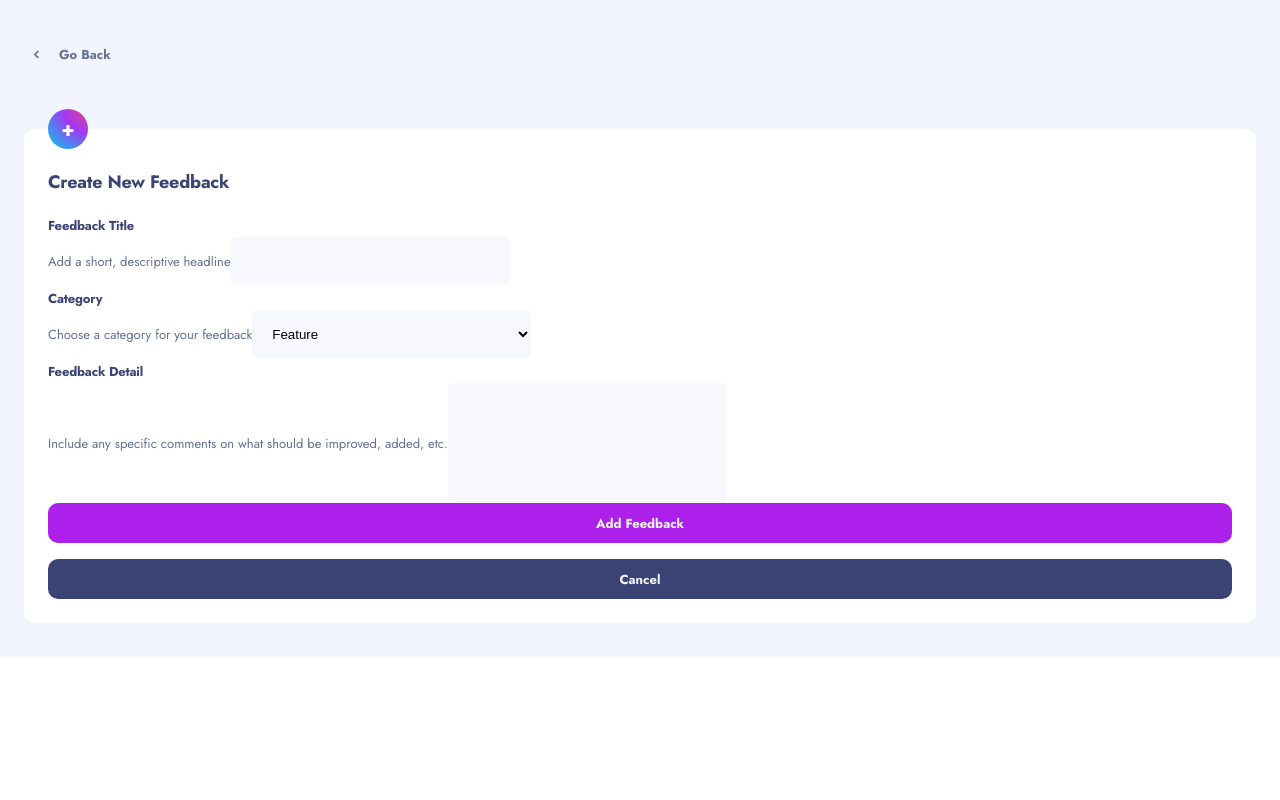
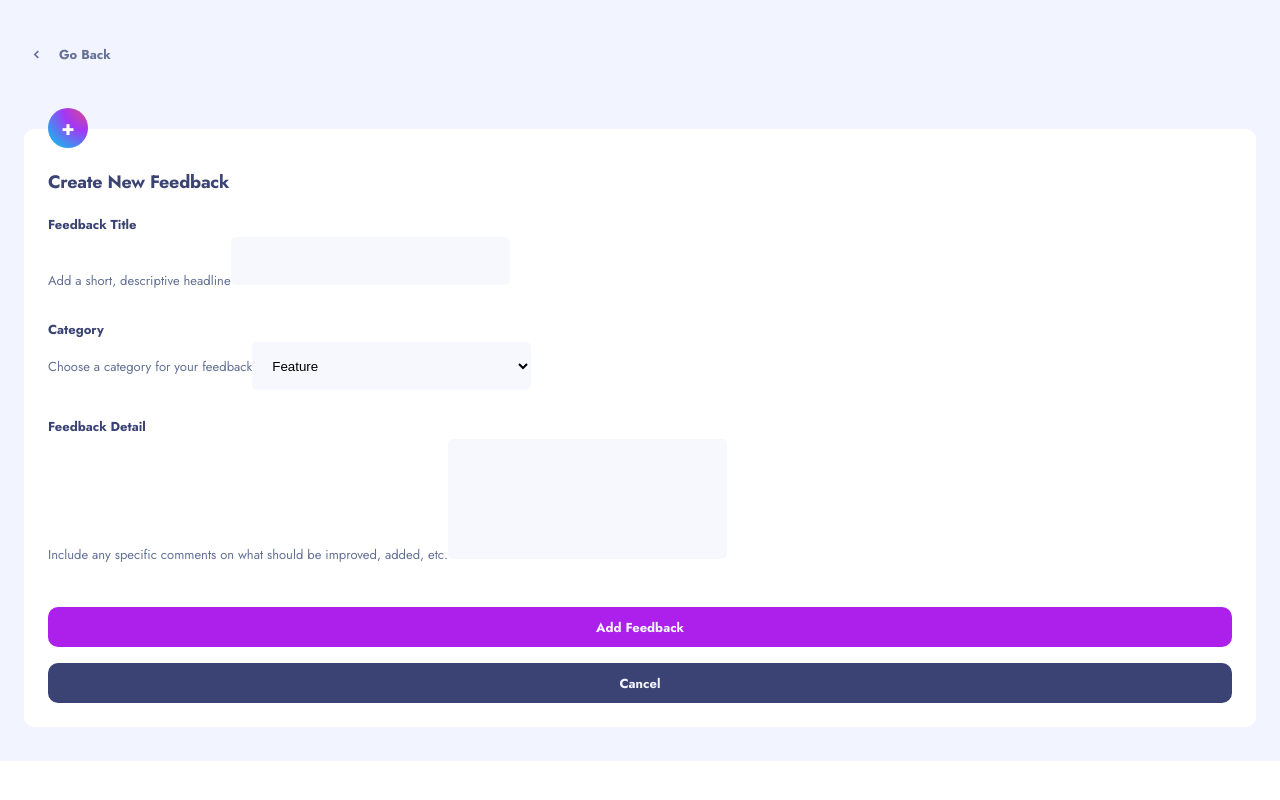
Before and after one commit to seanred360/product-feedback-app, a React (Create React App) app: page /new-feedback in a window 1280 px wide. Built offline with nearby package versions, Linux system fonts and the light colour scheme.

Commit message:
Changed text to text area and refactored styles on NewFeedback

```diff
--- a/scss/_new-feedback.scss
+++ b/scss/_new-feedback.scss
@@ -1,5 +1,5 @@
 .new-feedback-page {
-  padding: 2.125rem 1.5rem;
+  padding: 34px 24px;
   background: $grey;
 
   .__top-group {
@@ -8,16 +8,24 @@
 
   .create-new-feedback {
     position: relative;
-    padding: 1.5rem;
+    padding: 24px;
     background: $white;
     border-radius: 10px;
+
+    form {
+      font-size: 13px;
+      margin-bottom: 24px;
+      &:last-of-type {
+        margin-bottom: 40px;
+      }
+    }
 
     .__plus-circle {
       display: flex;
       align-items: center;
       justify-content: center;
       position: absolute;
-      top: -20px;
+      top: -21px;
       width: 40px;
       height: 40px;
       border-radius: 50%;
@@ -34,7 +42,7 @@
 
     .__header {
       font-weight: bold;
-      @include font-size(18);
+      font-size: 18px;
       letter-spacing: -0.25px;
       color: $blueGrey2;
     }
@@ -42,15 +50,10 @@
     form {
       .__title {
         font-weight: bold;
-        font-size: 13px;
-        line-height: 19px;
-        letter-spacing: -0.180556px;
         color: #3a4374;
       }
 
       .__instructions {
-        font-size: 13px;
-        line-height: 19px;
         color: #647196;
       }
 
@@ -62,14 +65,17 @@
         background: #f7f8fd;
         border: none;
         border-radius: 5px;
+        resize: none;
       }
 
-      .__feedback-detail-input {
+      #__feedback-detail-input {
         width: 279px;
         height: 120px;
+        padding: 14px 16px;
         background: #f7f8fd;
         border: none;
         border-radius: 5px;
+        resize: none;
       }
     }
 
--- a/src/components/pages/NewFeedback.jsx
+++ b/src/components/pages/NewFeedback.jsx
@@ -21,7 +21,12 @@ const NewFeedback = () => {
           <span className="__instructions">
             Add a short, descriptive headline
           </span>
-          <input id="__feedback-title-input" type="text" />
+          <textarea
+            name="__feedback-title-input"
+            id="__feedback-title-input"
+            cols="30"
+            rows="10"
+          />
         </form>
 
         <form>
@@ -54,7 +59,12 @@ const NewFeedback = () => {
             Include any specific comments on what should be improved, added,
             etc.
           </span>
-          <input className="__feedback-detail-input" type="text" />
+          <textarea
+            name="__feedback-detail-input"
+            id="__feedback-detail-input"
+            cols="30"
+            rows="10"
+          />
         </form>
 
         <div className="__buttons flex flex-jc-c flex-ai-c">
```
Also changed, not shown: src/dist/css/style.css, 1 other file (tests, documents, lock files or other folders).
